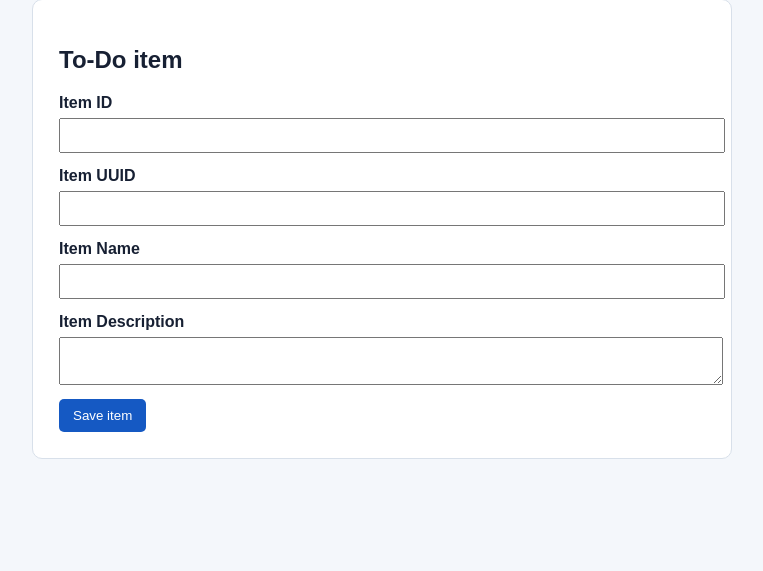
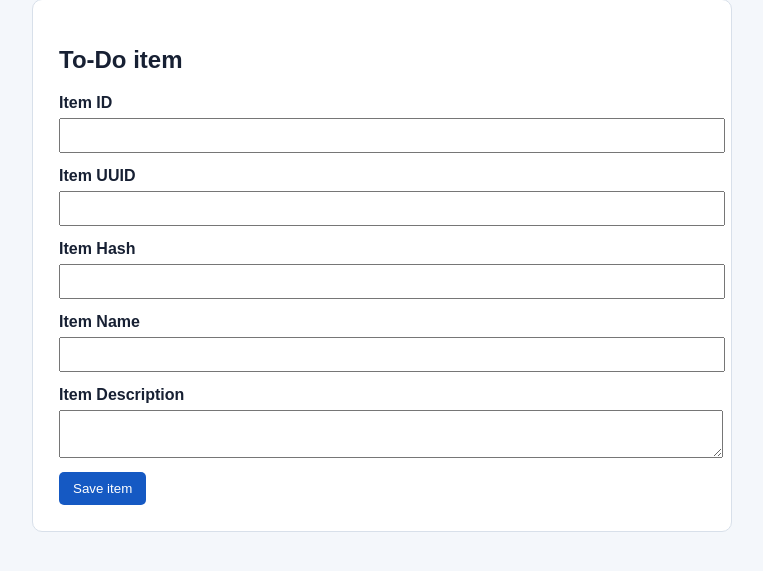
Before and after one commit to maheshvarpandey/Git_and_GitHub_Maheshvar_Pandey, a Flask app: page /todo in a window 1280 px wide. Shown: the part 167-738 px from the top of the page, without its empty margins (258-1021 px from the left). Run offline with Flask 3, Linux system fonts and the light colour scheme.

Commit message:
Add Item Hash field to To-Do form

```diff
--- a/templates/todo.html
+++ b/templates/todo.html
@@ -5,6 +5,7 @@
   <form method="post" action="/submittodoitem">
     <label>Item ID<input name="itemId" required></label>
     <label>Item UUID<input name="itemUuid" required></label>
+    <label>Item Hash<input name="itemHash" required></label>
     <label>Item Name<input name="itemName" required></label>
     <label>Item Description<textarea name="itemDescription" required></textarea></label>
     <button type="submit">Save item</button>
```
